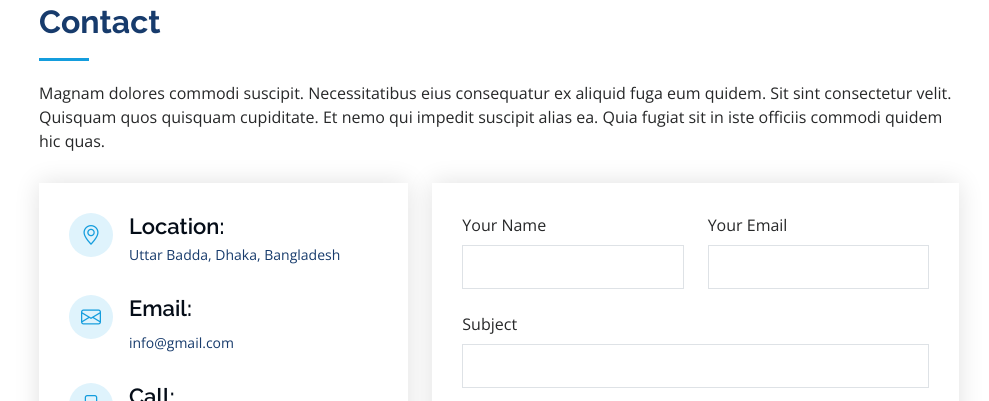
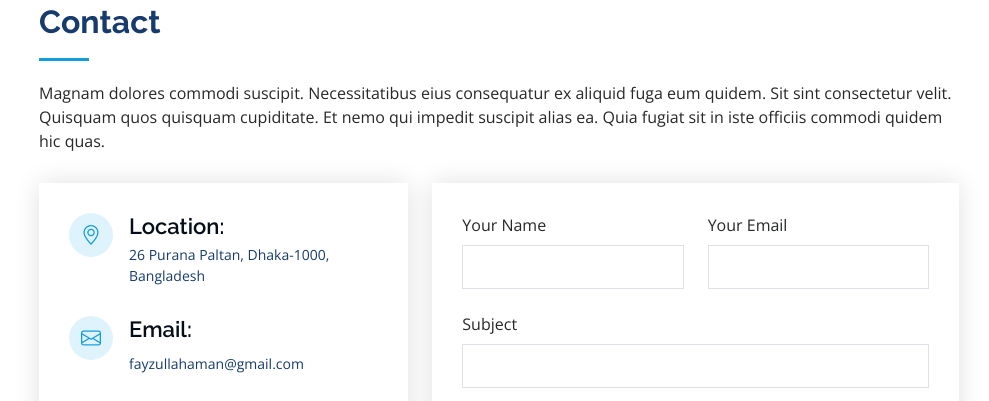
Before and after one commit to fayzullahaman/fayzullahaman.github.io, a plain HTML site: page index.html in a window 1280 px wide. Shown: the part 6433-6834 px from the top of the page, without its empty margins (291-1280 px from the left). Drawn offline with nearby package versions, Linux system fonts and the light colour scheme.

Commit message:
Update index.html

```diff
--- a/index.html
+++ b/index.html
@@ -1019,13 +1019,13 @@
                 <div class="address">
                   <i class="bi bi-geo-alt"></i>
                   <h4>Location:</h4>
-                  <p>Uttar Badda, Dhaka, Bangladesh</p>
+                  <p>26 Purana Paltan, Dhaka-1000, Bangladesh</p>
                 </div>
 
                 <div class="email">
                   <i class="bi bi-envelope"></i>
                   <h4>Email:</h4>
-                  <p>info@gmail.com</p>
+                  <p>fayzullahaman@gmail.com</p>
                 </div>
 
                 <div class="phone">
@@ -1033,9 +1033,8 @@
                   <h4>Call:</h4>
                   <p>+8801795-504043</p>
                 </div>
-
                 <iframe
-                  src="https://www.google.com/maps/embed?pb=!1m18!1m12!1m3!1d840.6438405654784!2d90.42293355236811!3d23.78431198620714!2m3!1f0!2f0!3f0!3m2!1i1024!2i768!4f13.1!3m3!1m2!1s0x3755c79705d8041d%3A0xe1bf95ab3b06a96f!2sUttar%20Badda%2C%20Dhaka%201212!5e0!3m2!1sen!2sbd!4v1699292771903!5m2!1sen!2sbd"
+                  src="https://www.google.com/maps/embed?pb=!1m18!1m12!1m3!1d228.27758714281615!2d90.41118501426854!3d23.731634324643753!2m3!1f0!2f0!3f0!3m2!1i1024!2i768!4f13.1!3m3!1m2!1s0x3755b8f6155c9fc3%3A0xc0ddb73a22a2cf67!2s26%20Purana%20Paltan%2C%20Dhaka%201205!5e0!3m2!1sen!2sbd!4v1703347371727!5m2!1sen!2sbd"
                   frameborder="0"
                   style="border: 0; width: 100%; height: 290px"
                   allowfullscreen
```
